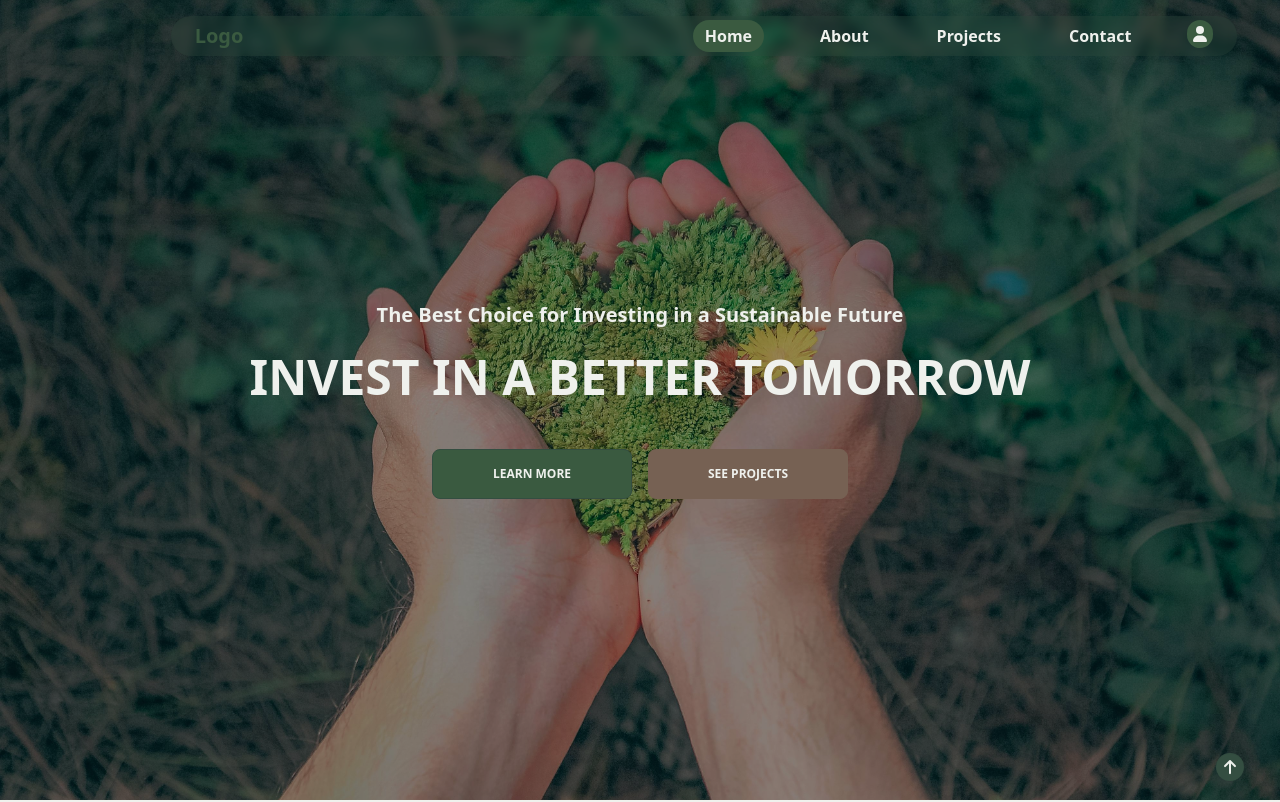
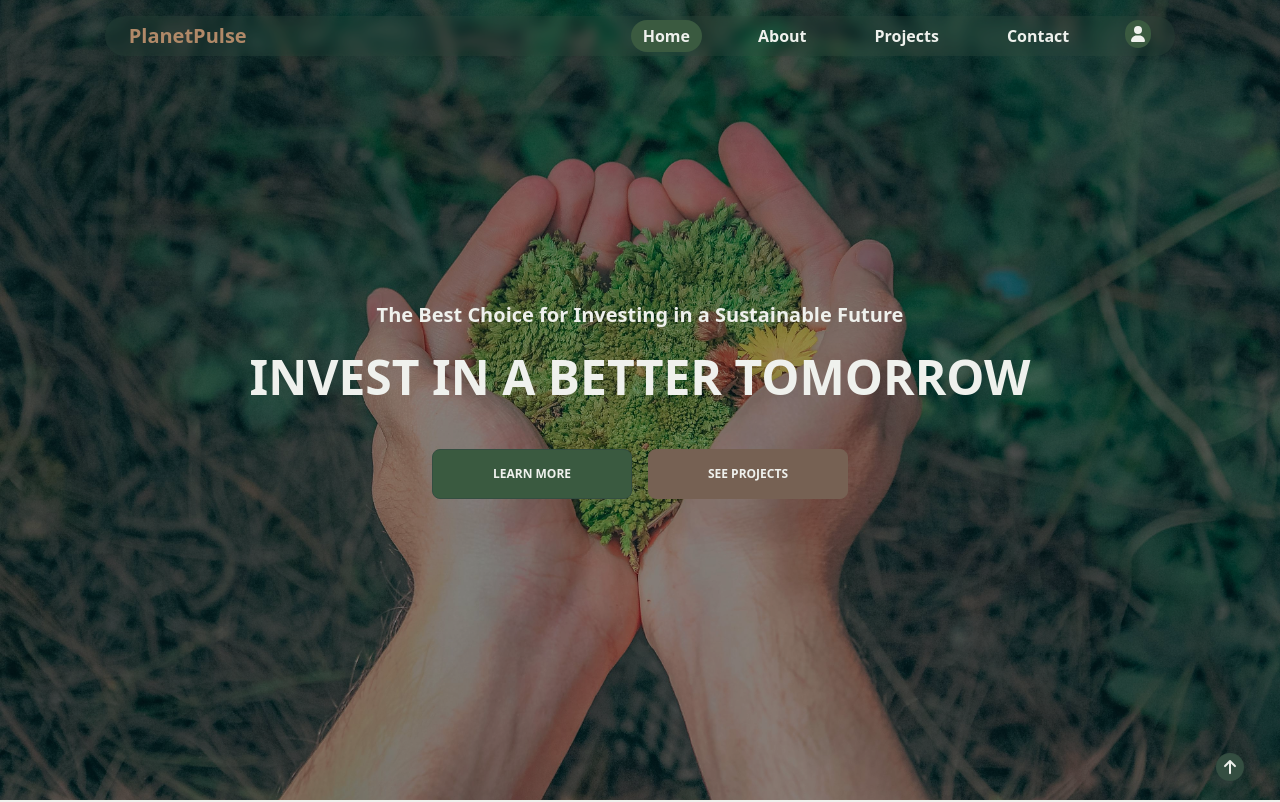
Before and after one commit to beaux-noodos/Landing, a React (Vite) app: page /home in a window 1280 px wide. Shown: the top 802 px of the page. Built offline with nearby package versions, Linux system fonts and the light colour scheme; no server answers.

Commit message:
feat: add appliction url

```diff
--- a/src/components/NavBar.jsx
+++ b/src/components/NavBar.jsx
@@ -7,6 +7,8 @@ const Navbar = ({ bg, linkColor, logo }) => {
   const [scrolled, setScrolled] = useState(false);
   const [isMenuOpen, setIsMenuOpen] = useState(false);
   const location = useLocation();
+
+  const appUrl = import.meta.env.VITE_APP_URL;
 
   useEffect(() => {
     const handleScroll = () => {
@@ -38,10 +40,10 @@ const Navbar = ({ bg, linkColor, logo }) => {
 
   return (
     <>
-      <nav className={`w-5/6 fixed flex backdrop-blur-sm bg-[#344E41] bg-opacity-30 lg:ml-32 ml-8 items-center justify-between px-6 py-1 mt-4 transition-all duration-300 rounded-full z-40 `}
+      <nav className={`lg:w-auto w-5/6 fixed flex backdrop-blur-sm bg-[#344E41] bg-opacity-30 justify-between px-6 py-1 mt-4 transition-all duration-300 rounded-full z-40 `}
       >
-        <Link to="/home#banner" className="flex items-center text-primaryGreen font-bold text-xl lg:mr-96">
-          Logo
+        <Link to="/home#banner" className="flex items-center text-primaryBrown font-bold text-xl lg:mr-96">
+          PlanetPulse
         </Link>
         <button className='lg:hidden text-background hover:text-primaryGreen bg-primaryGreen hover:bg-background px-3 rounded-full' onClick={toggleMenu}>
           <FontAwesomeIcon icon={faBars} />
@@ -53,7 +55,7 @@ const Navbar = ({ bg, linkColor, logo }) => {
           <Link to="/about-us#banner" className={getLinkClass('/about-us')}>About</Link>
           <Link to="/projects#banner" className={getLinkClass('/projects')}>Projects</Link>
           <Link to="/contact#banner" className={getLinkClass('/contact')}>Contact</Link>
-          <Link to="#"> <FontAwesomeIcon className='text-background hover:text-primaryGreen bg-primaryGreen hover:bg-background p-1.5 rounded-full' icon={faUser} /></Link>
+          <a href={appUrl}><FontAwesomeIcon className='text-background hover:text-primaryGreen bg-primaryGreen hover:bg-background p-1.5 rounded-full' icon={faUser} /></a>
         </div>
       </nav>
       <ul className={`fixed h-screen w-full bg-primaryGreen text-background pt-1 transform ${isMenuOpen ? 'translate-x-0' : '-translate-x-full'} transition-transform duration-300 ease-in-out z-50`}>
@@ -75,7 +77,7 @@ const Navbar = ({ bg, linkColor, logo }) => {
           <Link to="/contact#banner" onClick={toggleMenu}>Contact</Link>
         </li>
         <li className={`pl-3 py-2 ${getLinkClassToggle('/t')}`}>
-          <Link to="/t"  onClick={toggleMenu}>Sign In</Link>
+          <a href={appUrl} onClick={toggleMenu}>Sign Up</a>
         </li>
       </ul>
     </>
--- a/src/components/about/AboutSection.jsx
+++ b/src/components/about/AboutSection.jsx
@@ -5,6 +5,8 @@ import React from 'react';
 import { motion } from 'framer-motion';
 
 const AboutSection = () => {
+  const appUrl = import.meta.env.VITE_APP_URL;
+
   return (
     <section className="py-20">
       <div className="container mx-auto px-4">
@@ -27,15 +29,15 @@ const AboutSection = () => {
           >
             <div className="h_blog_text">
               <div className="text-left">
-                <h4 className="text-3xl font-bold mb-4 text-primaryGreen">Welcome to our Institute</h4>
+                <h4 className="text-3xl font-bold mb-4 text-primaryGreen">Invest In A Better Tomorrow</h4>
                 <p className="mb-8 text-gray-600">
                   At <span className='text-primaryBrown font-bold'>PlanetPulse</span>, we believe in the power of collective commitment to transform the world. We connect passionate individuals with projects that make a difference, whether in the environment, sustainable agriculture, or social initiatives.
                 </p>
                 <p className="mb-8 text-gray-600">
                 Our mission is clear: to enable everyone to invest in a brighter future. Together, let's build a better world, one project at a time.
                 </p>
-                <a className="inline-flex items-center text-background bg-primaryGreen px-12 py-4 rounded-md hover:bg-secondaryBrown hover:text-background font-semibold text-xs" href="#">
-                  LEARN MORE <FontAwesomeIcon className='ml-2' icon={faArrowRight} />
+                <a className="inline-flex items-center text-background bg-primaryGreen px-12 py-4 rounded-md hover:bg-secondaryBrown hover:text-background font-semibold text-xs" href={appUrl}>
+                  SIGN IN <FontAwesomeIcon className='ml-2' icon={faArrowRight} />
                 </a>
               </div>
             </div>
```
